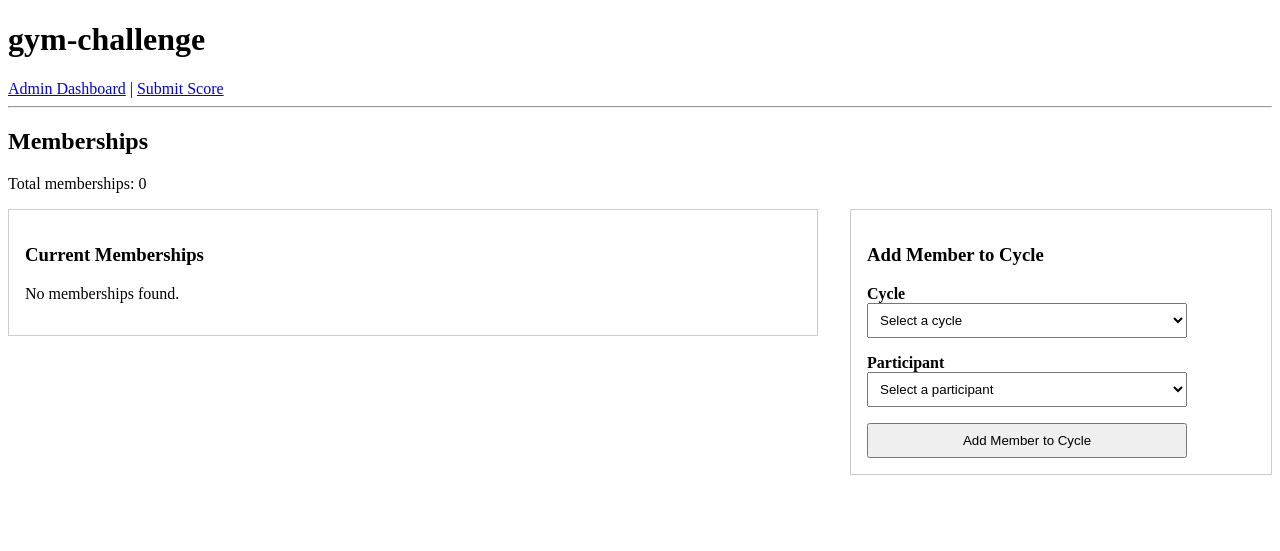
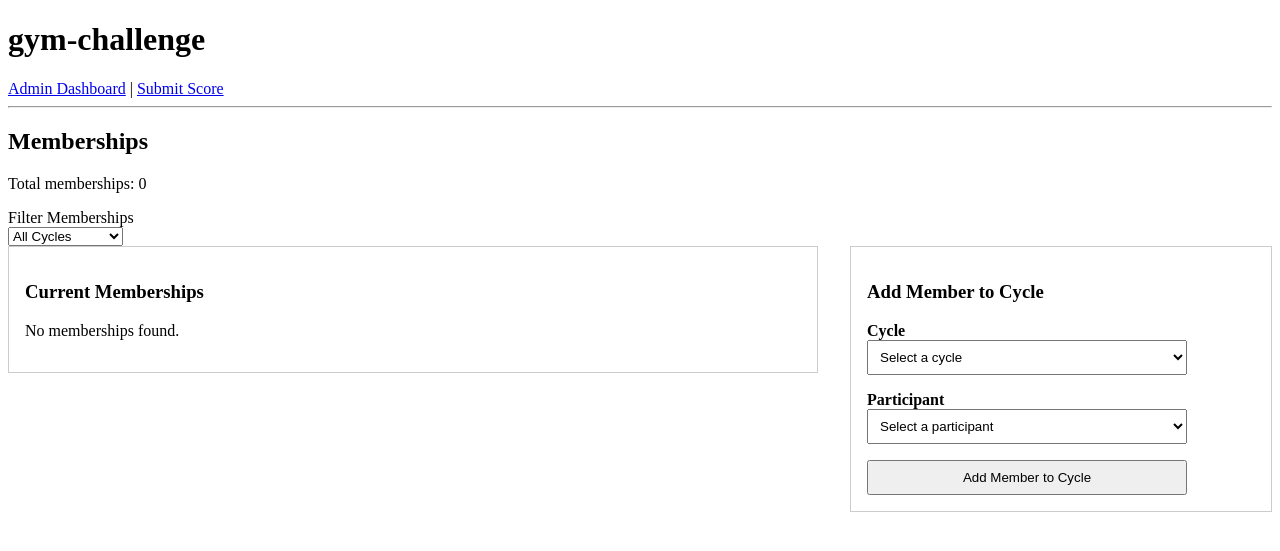
Before and after one commit to mustavo-dev/gym-challenge, a Flask app: page /admin/memberships in a window 1280 px wide. Shown: the top 551 px of the page. Run offline with Flask 3, Linux system fonts and the light colour scheme.

Commit message:
feat: add membership filtering to admin page. fix: stabilize shared admin two panel layout proportions

```diff
--- a/src/ui/routes/admin_routes.py
+++ b/src/ui/routes/admin_routes.py
@@ -3,7 +3,7 @@
 from flask import Blueprint, render_template, request, redirect, url_for, flash
 
 from src.ui.services.participant_admin_service import get_participants_for_list, get_participant_choices
-from src.ui.services.membership_ui_service import get_memberships_for_list
+from src.ui.services.membership_ui_service import get_memberships_for_list, filter_memberships_for_view
 from src.ui.services.cycle_ui_service import get_cycles_for_list, find_cycle_id_for_score_day
 from src.ui.services.submission_ui_service import get_submissions_for_list
 from src.ui.services.correction_ui_service import get_corrections_for_list
@@ -120,7 +120,11 @@ def memberships_page():
         flash("Member successfully added to cycle.", "success")
         return redirect(url_for("admin.memberships_page"))
 
+    membership_filter = request.args.get("membership_filter", "all").strip()
+
     memberships = get_memberships_for_list()
+    memberships = filter_memberships_for_view(memberships, membership_filter)
+
     participant_choices = get_participant_choices()
     cycle_choices = get_cycles_for_list()
 
@@ -130,6 +134,7 @@ def memberships_page():
         memberships=memberships,
         participant_choices=participant_choices,
         cycle_choices=cycle_choices,
+        membership_filter=membership_filter,
     )
 
 
--- a/src/ui/services/membership_ui_service.py
+++ b/src/ui/services/membership_ui_service.py
@@ -3,12 +3,17 @@
 from __future__ import annotations
 
 from typing import Any
+from datetime import datetime
+from zoneinfo import ZoneInfo
 
+from src.gymchallenge.cycle_timeline import cycle_status
+from src.gymchallenge.loaders import load_cycles
 from src.gymchallenge.data_paths import data_path
 from src.gymchallenge.display_names import build_display_name_map
 from src.gymchallenge.storage_json import load_list
 from src.gymchallenge.loaders import load_memberships
 
+BERLIN = ZoneInfo("Europe/Berlin")
 
 def get_memberships_for_list() -> list[dict[str, Any]]:
     """Return membership rows formatted for admin list display."""
@@ -18,11 +23,19 @@ def get_memberships_for_list() -> list[dict[str, Any]]:
     membership_rows = load_list(data_path("memberships.json"))
     memberships = load_memberships(membership_rows)
 
+    cycle_rows = load_list(data_path("cycles.json"))
+    cycles = load_cycles(cycle_rows)
+    cycle_map = {cycle.cycle_id: cycle for cycle in cycles}
+    now = datetime.now(BERLIN)
+
     items: list[dict[str, Any]] = []
 
     for membership in memberships:
         joined_at = membership.joined_at.isoformat() if membership.joined_at else ""
         left_at = membership.left_at.isoformat() if membership.left_at else ""
+
+        cycle = cycle_map.get(membership.cycle_id)
+        cycle_status_label = cycle_status(cycle, now, BERLIN).title() if cycle else "Unknown"
 
         items.append(
             {
@@ -33,6 +46,7 @@ def get_memberships_for_list() -> list[dict[str, Any]]:
                     membership.participant_id,
                 ),
                 "status_label": "Active" if membership.active_in_cycle else "Inactive",
+                "cycle_status": cycle_status_label,
                 "joined_display": joined_at[:10] if joined_at else "",
                 "left_display": left_at[:10] if left_at else "",
                 "inactive_reason": membership.inactive_reason or "",
@@ -46,3 +60,22 @@ def get_memberships_for_list() -> list[dict[str, Any]]:
 
     items.sort(key=lambda item: (item["cycle_id"], item["display_name"].lower()))
     return items
+
+def filter_memberships_for_view(
+    memberships: list[dict[str, str]],
+    filter_value: str,
+) -> list[dict[str, str]]:
+    """Filter membership rows for admin display."""
+    if not filter_value or filter_value == "all":
+        return memberships
+
+    if filter_value == "active":
+        return [m for m in memberships if m.get("cycle_status") == "Active"]
+
+    if filter_value == "planned":
+        return [m for m in memberships if m.get("cycle_status") == "Planned"]
+
+    if filter_value == "closed":
+        return [m for m in memberships if m.get("cycle_status") == "Closed"]
+
+    return [m for m in memberships if m.get("cycle_id") == filter_value]
--- a/src/ui/static/css/app.css
+++ b/src/ui/static/css/app.css
@@ -16,12 +16,18 @@
     align-items: flex-start;
   }
 
+  .admin-panel {
+    min-width: 0;
+  }
+
   .admin-panel-left {
-    flex: 2;
+    flex: 2 1 0;
+    min-width: 0;
   }
 
   .admin-panel-right {
-    flex: 1;
+    flex: 1 1 0;
+    min-width: 0;
   }
 }
 
--- a/src/ui/templates/admin/memberships.html
+++ b/src/ui/templates/admin/memberships.html
@@ -7,6 +7,24 @@
 <h2>Memberships</h2>
 
 <p>Total memberships: {{ memberships|length }}</p>
+
+<form method="get">
+  <div>
+    <label for="membership_filter">Filter Memberships</label><br>
+    <select id="membership_filter" name="membership_filter" onchange="this.form.submit()">
+      <option value="all" {% if membership_filter == "all" %}selected{% endif %}>All Cycles</option>
+      <option value="active" {% if membership_filter == "active" %}selected{% endif %}>Active Cycles</option>
+      <option value="planned" {% if membership_filter == "planned" %}selected{% endif %}>Planned Cycles</option>
+      <option value="closed" {% if membership_filter == "closed" %}selected{% endif %}>Closed Cycles</option>
+
+      {% for cycle in cycle_choices %}
+        <option value="{{ cycle.cycle_id }}" {% if membership_filter == cycle.cycle_id %}selected{% endif %}>
+          {{ cycle.name }} ({{ cycle.cycle_id }})
+        </option>
+      {% endfor %}
+    </select>
+  </div>
+</form>
 
 {% include "admin/partials/two_panel_start.html" %}
 
```
